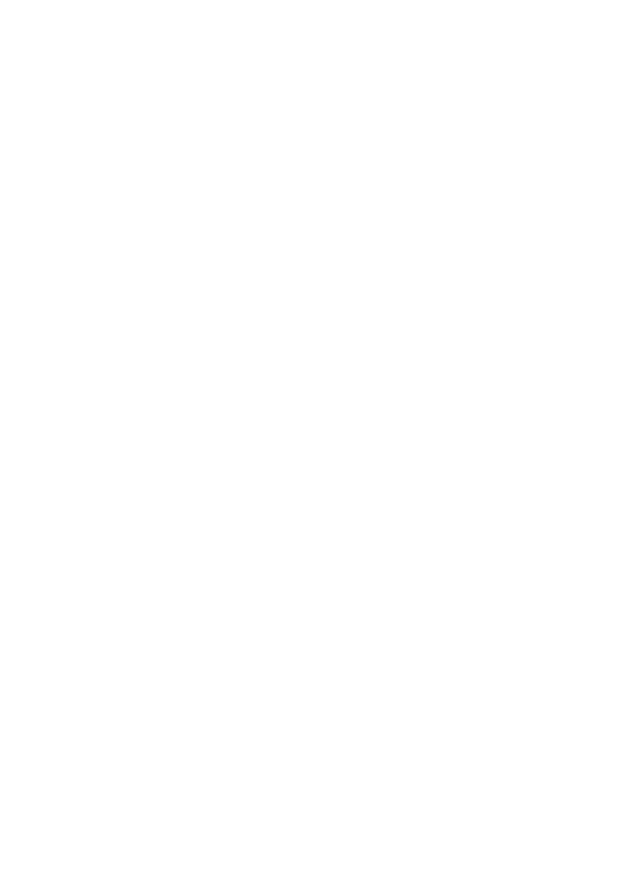
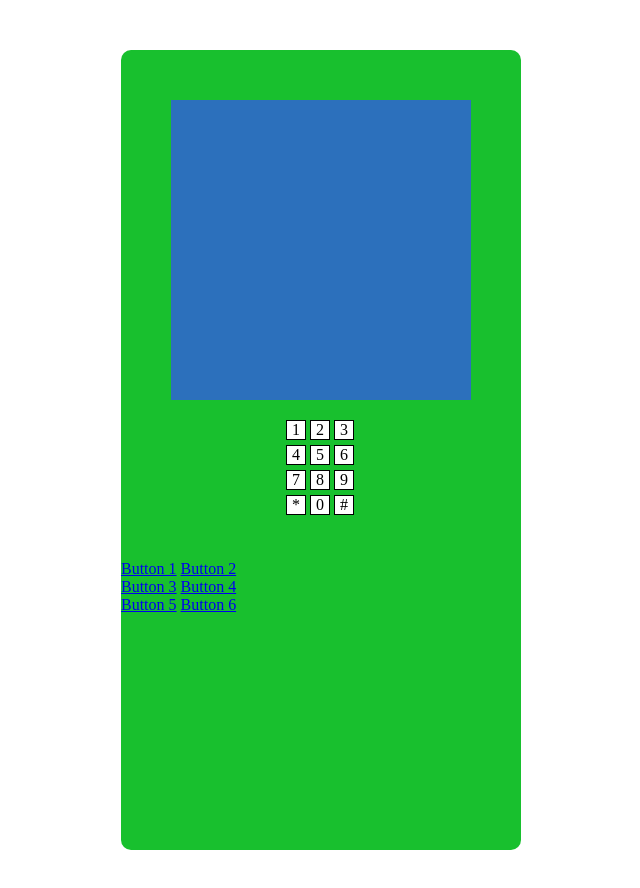
Before and after one commit to RoRElessar/hw_6, a plain HTML site: page index.html in a window 1280 px wide. Shown: the whole page, without its empty margins (319-959 px from the left). Before the commit the page ends 800 px from the top, so only its background shows below. Drawn offline with Linux system fonts and the light colour scheme.

Commit message:
start with interface

```diff
--- a/index.css
+++ b/index.css
@@ -0,0 +1,50 @@
+* {
+  box-sizing: border-box;
+}
+
+.atm-box {
+  width: 400px;
+  height: 800px;
+  background-color: #18c02e;
+  margin: 50px auto;
+  padding-top: 50px;
+  border-radius: 10px;
+}
+
+.atm-screen {
+  width: 300px;
+  height: 300px;
+  background-color: #2c70bc;
+  color: #fff;
+  margin: 0 auto;
+}
+
+.keyboard {
+  width: 70px;
+  height: 60px;
+  margin: 20px auto;
+}
+
+.number-row {
+  margin-bottom: 5px;
+}
+
+.number-row a {
+  width: 20px;
+  height: 20px;
+  display: inline-block;
+  background-color: #fff;
+  color: #000;
+  border: 1px solid #000;
+  text-align: center;
+  text-decoration: none;
+}
+
+.number-row a:hover {
+  background-color: grey;
+  color: #fff;
+}
+
+.menu-keys {
+  margin-top: 80px;
+}
--- a/index.html
+++ b/index.html
@@ -10,6 +10,48 @@
   <title>Document</title>
 </head>
 <body>
-
+  <section class="atm">
+    <div class="atm-box">
+      <div class="atm-screen"></div>
+      <div class="atm-buttons">
+        <div class="keyboard">
+          <div class="number-row">
+            <a href="#" data-value="1">1</a>
+            <a href="#" data-value="2">2</a>
+            <a href="#" data-value="3">3</a>
+          </div>
+          <div class="number-row">
+            <a href="#" data-value="4">4</a>
+            <a href="#" data-value="5">5</a>
+            <a href="#" data-value="6">6</a>
+          </div>
+          <div class="number-row">
+            <a href="#" data-value="7">7</a>
+            <a href="#" data-value="8">8</a>
+            <a href="#" data-value="9">9</a>
+          </div>
+          <div class="number-row">
+            <a href="#" data-value="*">*</a>
+            <a href="#" data-value="0">0</a>
+            <a href="#" data-value="#">#</a>
+          </div>
+        </div>
+        <div class="menu-keys">
+          <div class="row">
+            <a href="#" data-value="1">Button 1</a>
+            <a href="#" data-value="2">Button 2</a>
+          </div>
+          <div class="row">
+            <a href="#" data-value="3">Button 3</a>
+            <a href="#" data-value="4">Button 4</a>
+          </div>
+          <div class="row">
+            <a href="#" data-value="5">Button 5</a>
+            <a href="#" data-value="6">Button 6</a>
+          </div>
+        </div>
+      </div>
+    </div>
+  </section>
 </body>
 </html>
```
